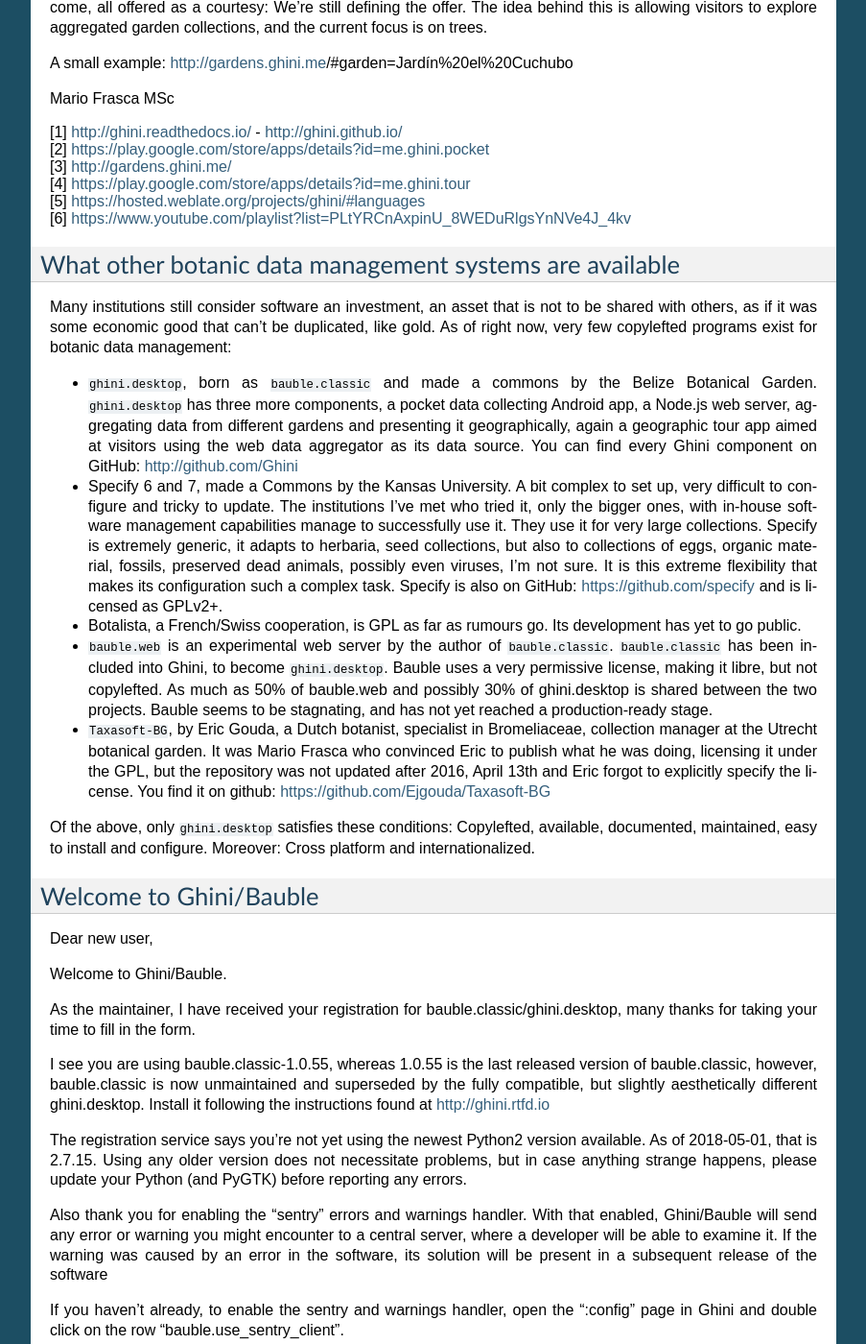
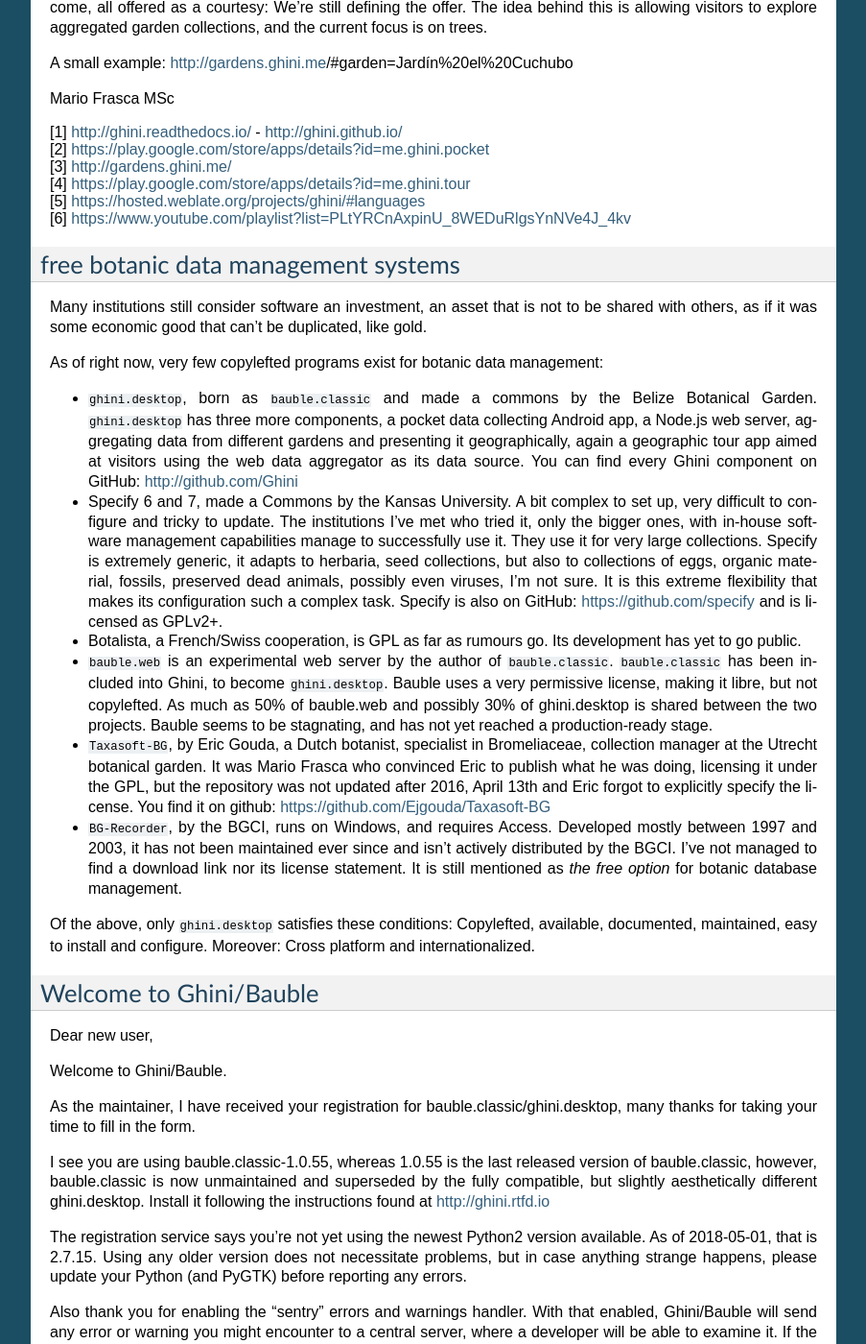
Before and after one commit to Ghini/ghini.desktop-docs.i18n, a Sphinx documentation site: the page built from doc/template-letters.rst, in a window 1280 px wide and 1400 px high, scrolled down 2165 px. Shown: the whole window at 96% size, without its empty margins (198-1101 px from the left). Built offline with Sphinx 7.4.7, drawn with Linux system fonts in a browser that asks for light colours; some of the changed text lies outside the part shown.

Commit message:
adding bgrecorder

```diff
--- a/doc/template-letters.rst
+++ b/doc/template-letters.rst
@@ -111,11 +111,12 @@
 | [5] https://hosted.weblate.org/projects/ghini/#languages
 | [6] https://www.youtube.com/playlist?list=PLtYRCnAxpinU_8WEDuRlgsYnNVe4J_4kv
 
-What other botanic data management systems are available
+free botanic data management systems
 ======================================================================
 
 Many institutions still consider software an investment, an asset that is not to be shared
 with others, as if it was some economic good that can't be duplicated, like gold.
+
 As of right now, very few copylefted programs exist for botanic data management:
 
 * ``ghini.desktop``, born as ``bauble.classic`` and made a commons by the Belize Botanical
@@ -143,11 +144,16 @@
   bauble.web and possibly 30% of ghini.desktop is shared between the two projects. Bauble
   seems to be stagnating, and has not yet reached a production-ready stage.
 
-* ``Taxasoft-BG``, by Eric Gouda, a Dutch botanist, specialist in Bromeliaceae, collection
-  manager at the Utrecht botanical garden. It was Mario Frasca who convinced Eric to publish
-  what he was doing, licensing it under the GPL, but the repository was not updated
-  after 2016, April 13th and Eric forgot to explicitly specify the license.  You find it on
-  github: https://github.com/Ejgouda/Taxasoft-BG
+* ``Taxasoft-BG``, by Eric Gouda, a Dutch botanist, specialist in Bromeliaceae, collection manager at
+  the Utrecht botanical garden.  It was Mario Frasca who convinced Eric to publish what he was doing,
+  licensing it under the GPL, but the repository was not updated after 2016, April 13th and Eric
+  forgot to explicitly specify the license.  You find it on github:
+  https://github.com/Ejgouda/Taxasoft-BG
+
+* ``BG-Recorder``, by the BGCI, runs on Windows, and requires Access.  Developed mostly between 1997
+  and 2003, it has not been maintained ever since and isn't actively distributed by the BGCI.  I've
+  not managed to find a download link nor its license statement.  It is still mentioned as *the free
+  option* for botanic database management.
 
 Of the above, only ``ghini.desktop`` satisfies these conditions: Copylefted, available,
 documented, maintained, easy to install and configure.  Moreover: Cross platform and
```
Also changed, not shown: 10 other files.
